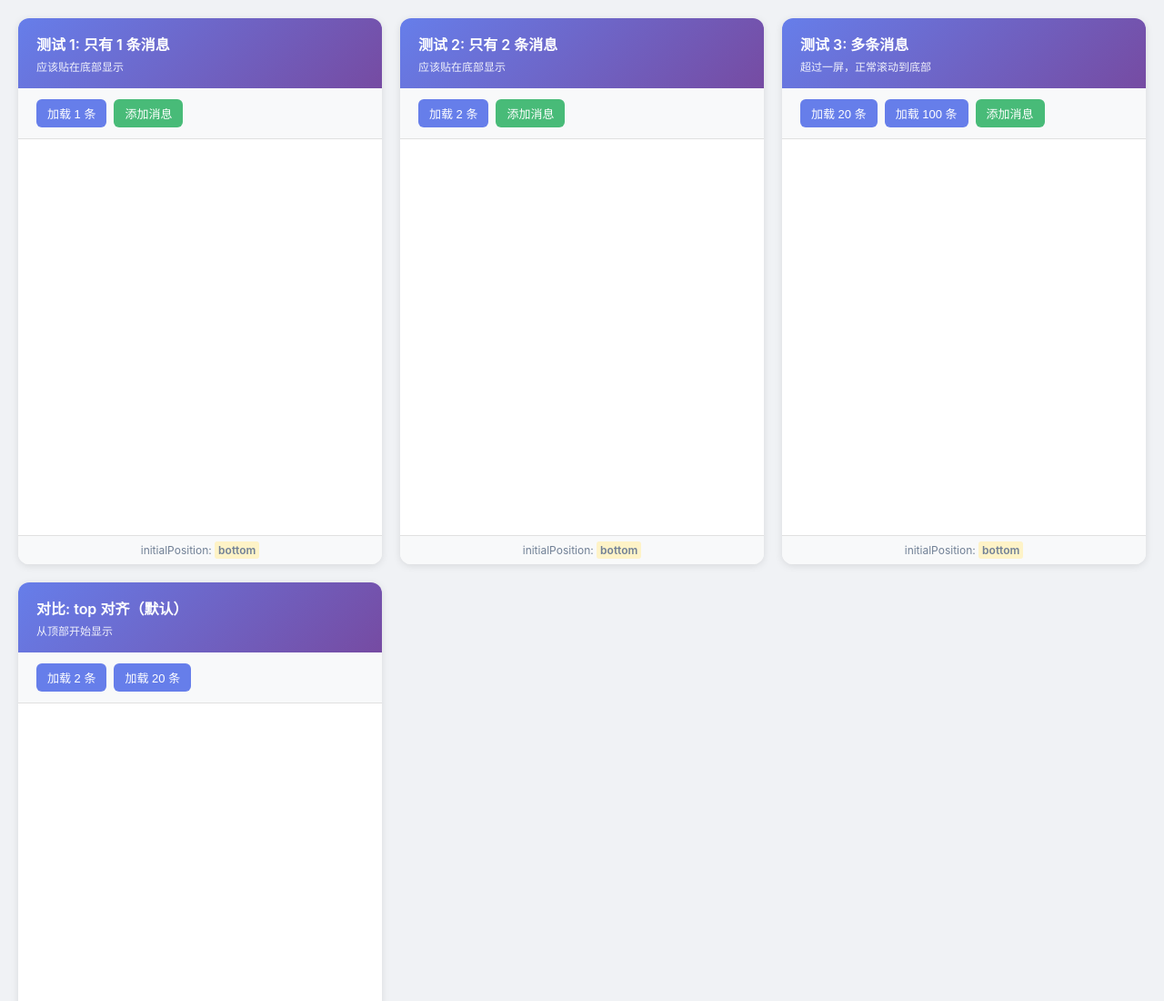
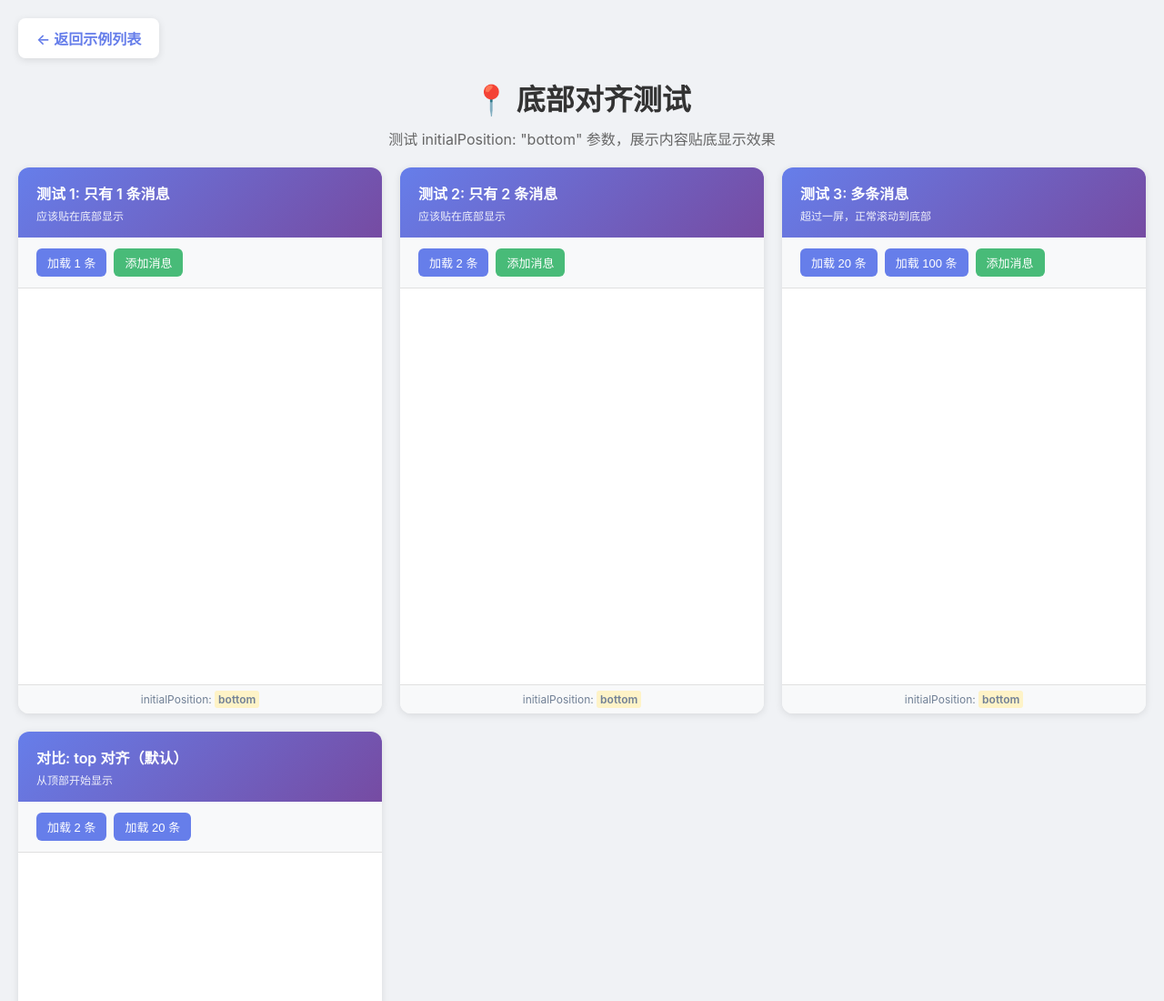
Before and after one commit to cooolinx/fast-scrollview.js, a website built with webpack: page examples/bottom-align-test.html in a window 1280 px wide. Shown: the top 1100 px of the page at 91% size. Built offline with nearby package versions, Linux system fonts and the light colour scheme.

Commit message:
chore: update index.html

```diff
--- a/examples/bottom-align-test.html
+++ b/examples/bottom-align-test.html
@@ -15,6 +15,23 @@
       font-family: -apple-system, BlinkMacSystemFont, "Segoe UI", Roboto, sans-serif;
       background: #f0f2f5;
       padding: 20px;
+    }
+
+    .header {
+      max-width: 1400px;
+      margin: 0 auto 20px;
+      text-align: center;
+    }
+
+    .header h1 {
+      font-size: 32px;
+      color: #333;
+      margin-bottom: 10px;
+    }
+
+    .header p {
+      color: #666;
+      font-size: 16px;
     }
 
     .container-wrapper {
@@ -168,9 +185,36 @@
       border-radius: 3px;
       font-weight: 600;
     }
+
+    .back-button {
+      display: inline-block;
+      margin-bottom: 20px;
+      padding: 10px 20px;
+      background: white;
+      color: #667eea;
+      text-decoration: none;
+      border-radius: 8px;
+      font-weight: 600;
+      box-shadow: 0 2px 8px rgba(0,0,0,0.1);
+      transition: all 0.2s;
+    }
+
+    .back-button:hover {
+      transform: translateY(-2px);
+      box-shadow: 0 4px 12px rgba(0,0,0,0.15);
+    }
   </style>
 </head>
 <body>
+  <div style="max-width: 1400px; margin: 0 auto;">
+    <a href="index.html" class="back-button">← 返回示例列表</a>
+  </div>
+
+  <div class="header">
+    <h1>📍 底部对齐测试</h1>
+    <p>测试 initialPosition: "bottom" 参数，展示内容贴底显示效果</p>
+  </div>
+
   <div class="container-wrapper">
     <!-- 测试 1: 1条消息 -->
     <div class="demo-panel">
@@ -309,7 +353,7 @@
 
     // 加载消息
     function loadMessages(panelId, count) {
-      const messages = generateMessages(count);
+      const messages = generateMessages(count, '新-');
       scrollViews[panelId].setItems(messages);
     }
 
```
Also changed, not shown: examples/index.html (+42 -2 lines), README.md.
